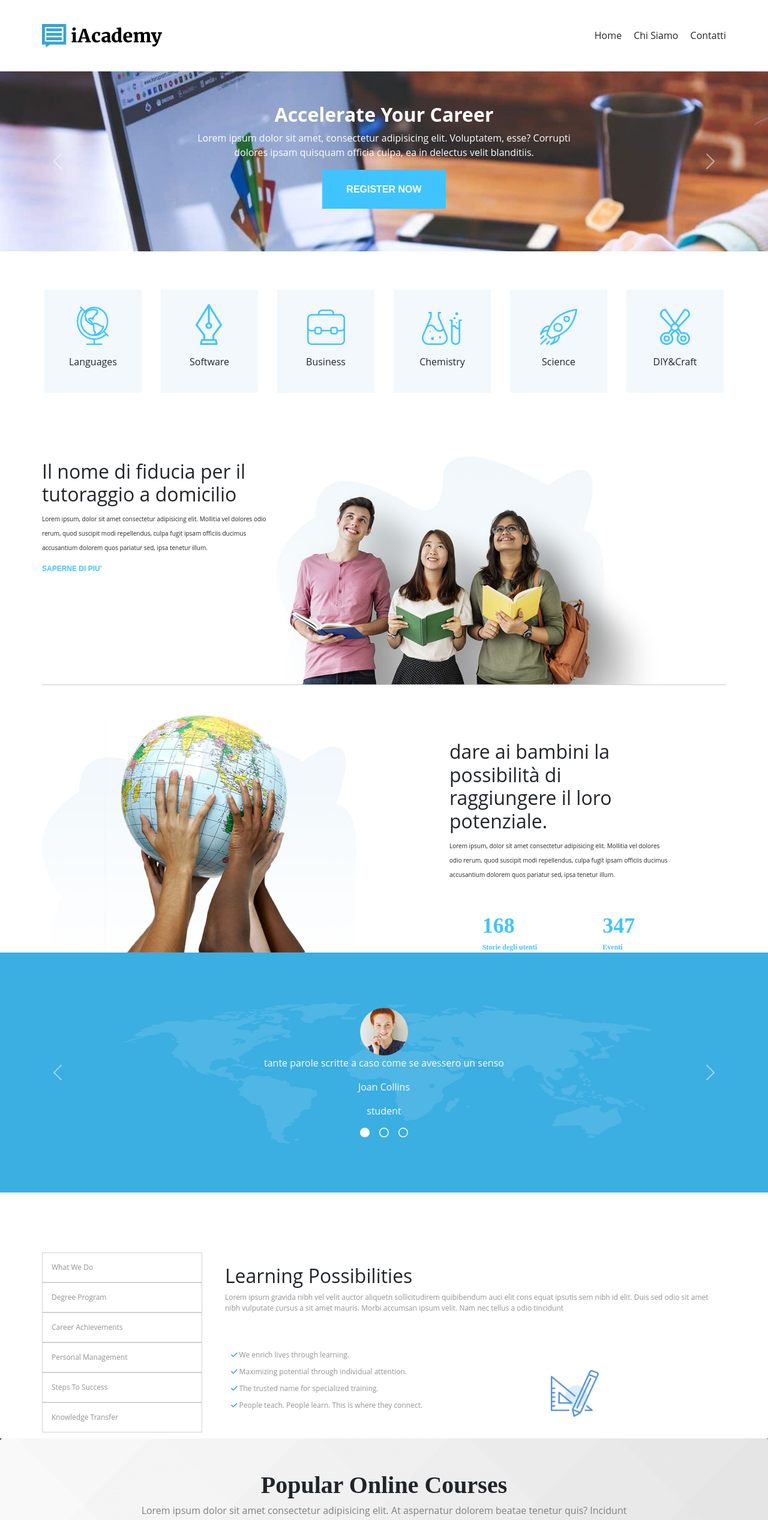
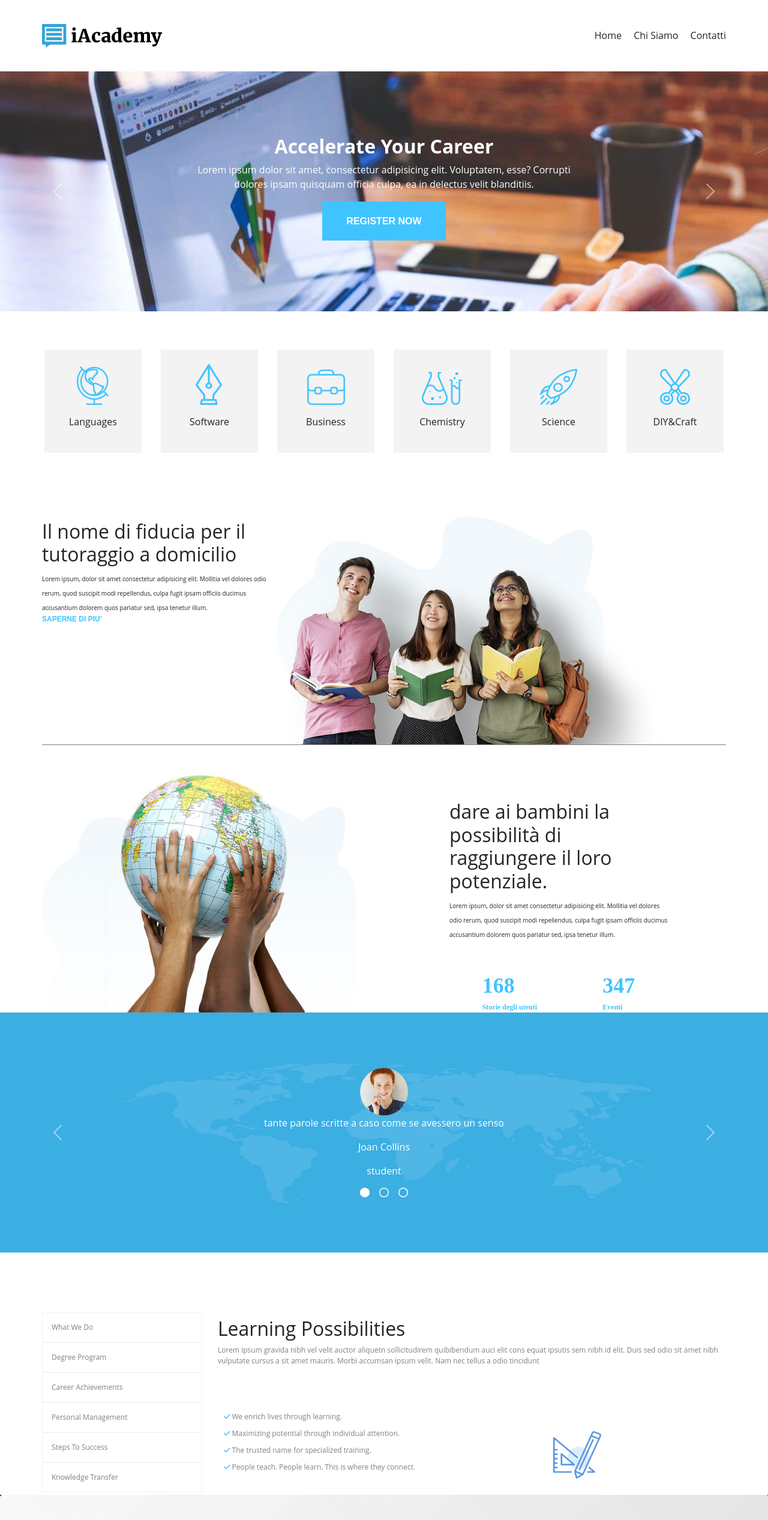
Before and after one commit to WalterCorsini/proj-html-vuejs, a Vue app: page / in a window 1280 px wide. Shown: the top 2534 px of the page at 60% size. Built offline with nearby package versions, Linux system fonts and the light colour scheme.

Commit message:
refactoring,nest,variables and use class of bootstrapp

```diff
--- a/src/components/AppButton.vue
+++ b/src/components/AppButton.vue
@@ -7,30 +7,30 @@ export default {
 </script>
 
 <template>
-    <div>
-        <a @click.prevent href="">
+    <div class="mb-1">
+        <a class="fw-bold" @click.prevent href="">
             {{ title }}
         </a>
     </div>
 </template>
 
 <style lang="scss" scoped>
+@use "../style/partials/variables" as *;
+
 div {
-    background-color: #40C4FF;
+    background-color: $primary-color;
     padding: 20px 40px;
-    margin-bottom: 10px;
     text-align: center;
     transition: 1s;
 
     &:hover {
-        background-color: #00aeff;
+        background-color: $dark-primary;
     }
 
     a {
         text-decoration: none;
-        font-weight: bold;
         font-family: sans-serif;
-        color: white;
+        color: $white;
     }
 }
 </style>
--- a/src/components/AppSmallButton.vue
+++ /dev/null
@@ -1,35 +0,0 @@
-<script>
-export default {
-    props: {
-        title: String,
-    }
-}
-</script>
-
-<template>
-    <div>
-        <a @click.prevent href="">
-            {{ title }}
-        </a>
-    </div>
-</template>
-
-<style lang="scss" scoped>
-div {
-    background-color: #40C4FF;
-    font-size: 10px;
-    text-align: center;
-    transition: 1s;
-
-    &:hover {
-        background-color: #00aeff;
-    }
-
-    a {
-        text-decoration: none;
-        font-weight: bold;
-        font-family: sans-serif;
-        color: white;
-    }
-}
-</style>
--- a/src/components/HeroHomePage.vue
+++ b/src/components/HeroHomePage.vue
@@ -56,13 +56,17 @@ export default {
 
 <template>
     <!-- section 1 -->
-    <div id="container-hero" class="carousel slide">
+    <div id="container-hero"
+    class="carousel slide h-100 w-100
+    d-flex flex-column justify-content-center align-items-center">
         <div class="carousel-inner">
-            <div v-for="curElem, index in arrayImgSection1" class="carousel-item"
+            <div v-for="curElem, index in arrayImgSection1" class="carousel-item h-100 w-100"
             :class="active === index ? 'active' : ''">
-            <img :src="getImage(curElem.img)" class="d-block w-100" alt="...">
-            <div class="hero-text">
-                <div class="small-container">
+            <img :src="getImage(curElem.img)" class="d-block w-100 h-100" alt="...">
+            <div class="hero-text
+            d-flex flex-column justify-content-center align-items-center
+            text-center w-100 h-100">
+                <div class="small-container w-50">
                     <h2><strong>{{ curElem.title }}</strong></h2>
                     <span>{{ curElem.subTitle }}</span>
                     <div class="btn">
@@ -87,42 +91,26 @@ export default {
 </template>
 
 <style scoped lang="scss">
+@use "../style/partials/variables" as *;
+
 #container-hero {
     position: relative;
-    display: flex;
-    flex-direction: column;
-    justify-content: center;
-    align-items: center;
-    width: 100%;
-    height: 100%;
     .carousel-inner{
         position: relative;
         width: 100%;
-        height: 300px;
+        height: 50vh;
         .carousel-item{
-                width: 100%;
-                height: 100%;
             img{
                 position: absolute;
                 top: 0;
                 left: 0;
-                width: 100%;
-                height: 100%;
                 object-fit: cover;
             }
             .hero-text{
-                display: flex;
-                flex-direction: column;
-                justify-content: center;
-                align-items: center;
                 position: relative;
                 z-index: 1;
-                width: 100%;
-                height: 100%;
-                color: white;
-                text-align: center;
+                color: $white;
                 .small-container{
-                    width: 50%;
                     .span{
                             font-family: ui-rounded;
                             font-weight: bold;
--- a/src/components/HomePageBestTutor.vue
+++ b/src/components/HomePageBestTutor.vue
@@ -57,6 +57,8 @@ export default {
 </template>
 
 <style lang="scss" scoped>
+@use "../style/partials/variables" as *;
+
 .container-fluid{
     padding:100px;
 }
@@ -73,11 +75,11 @@ export default {
 span{
     display: block;
     font-size: 12px;
-    color: grey;
+    color: $grey;
 }
 
 .name{
-    color: black;
+    color: $black;
     font-size: 20px;
     font-family: serif;
     font-weight: 600;
--- a/src/components/HomePageChildren.vue
+++ b/src/components/HomePageChildren.vue
@@ -25,16 +25,16 @@ export default {
                 </span>
                 <div class="d-flex justify-content-around">
                     <div class="count">
-                        <span class="mt-5 d-flex flex-column">
+                        <div class="mt-5 d-flex flex-column">
                             <a href="">168</a>
                             <span>Storie degli utenti</span>
-                        </span>
+                        </div>
                     </div>
                     <div class="count">
-                        <span class="mt-5 d-flex flex-column">
+                        <div class="mt-5 d-flex flex-column">
                             <a href="">347</a>
                             <span>Eventi</span>
-                        </span>
+                        </div>
                     </div>
                 </div>
             </div>
@@ -43,8 +43,10 @@ export default {
 </template>
 
 <style scoped lang="scss">
+@use "../style/partials/variables" as *;
+
 .container {
-    border-top: 1px solid rgb(201, 201, 201);
+    border-top: 1px solid $grey;
 
     span {
         font-size: 10px;
@@ -52,12 +54,11 @@ export default {
     img{
         width: 80%;
     }
-    .count span:first-child {
+    .count div:first-child {
         font-family: serif;
         font-size: 36px;
-        color: #40C4FF;
+        color: $primary-color;
         font-weight: 700;
-        display: block;
         cursor: pointer;
 
         span {
@@ -66,7 +67,7 @@ export default {
 
         a {
             text-decoration: none;
-            color: #40C4FF;
+            color: $primary-color;
         }
     }
 
--- a/src/components/HomePageTutor.vue
+++ b/src/components/HomePageTutor.vue
@@ -40,10 +40,10 @@ export default{
 
 <template>
     <!-- section icon -->
-    <div class="container">
+    <div class="container w-100">
         <div class="row justify-content-evenly mt-5">
             <div v-for="curElem in arrayIcon" class="d-flex flex-column justife-content-center align-items-center col-2 p-3">
-                <div class="icon d-flex flex-column justify-content-center align-items-center p-4">
+                <div class="icon d-flex flex-column justify-content-center align-items-center p-4 w-100">
                     <img :src="getImage(curElem.img)" alt="">
                     <span class="m-3">{{ curElem.name }}</span>
                 </div>
@@ -59,6 +59,7 @@ export default{
 </template>
 
 <style scoped lang="scss">
+@use "../style/partials/variables" as *;
 
 .fade-enter-active,
 .fade-leave-active {
@@ -70,7 +71,6 @@ export default{
   opacity: 0;
 }
     .container{
-        width: 100%;
         .col-2{
             img{
                 transition: 1s;
@@ -80,8 +80,7 @@ export default{
                 }
             }
             .icon{
-                width:100%;
-                background-color:#F2F8FC
+                background-color:$lightgrey;
             }
         }
     }
--- a/src/components/HomePageTutorAtHome.vue
+++ b/src/components/HomePageTutorAtHome.vue
@@ -20,21 +20,22 @@ export default {
                     ipsa tenetur illum.
                 </span>
                 <span class="mt-3">
-                    <a href="">SAPERNE DI PIU'</a>
+                    <a class="d-block" href="">SAPERNE DI PIU'</a>
                 </span>
             </div>
             <div class="col-7">
-                <img src="../assets/img/home-page/_3.jpg" alt="">
+                <img class="w-100" src="../assets/img/home-page/_3.jpg" alt="">
             </div>
         </div>
     </div>
 </template>
 
 <style scoped lang="scss">
+@use "../style/partials/variables" as *;
+
 .container {
     .row{
         --bs-gutter-x: 0 ;
-    }
         span{
             font-size: 10px;
         }
@@ -42,20 +43,17 @@ export default {
             font-family: sans-serif;
             font-weight: 800;
             font-size: 12px;
-        display: block;
             cursor: pointer;
             a {
                 text-decoration: none;
-            color: #40C4FF;
-        }
+                color: $primary-color;
                 &:hover::after {
                     content: " >";
-            color: #40C4FF;
+                    color: $primary-color;
+                }
             }
 
         }
-    img{
-        width:100%;
-    };
+    }
 }
 </style>
--- a/src/components/HomePageWhatWeDo.vue
+++ b/src/components/HomePageWhatWeDo.vue
@@ -87,17 +87,17 @@ export default {
 </script>
 
 <template>
-    <div class="container">
+    <div class="container mb-1">
         <div v-for="curElem, index in listArray" class="row">
             <div @click.stop="active = index" class="col-3">
-                <span >
-                    {{ curElem.name}}
+                <span class="d-block">
+                    {{ curElem.name }}
                 </span>
             </div>
-            <div v-if="active === index" class="col-9 info">
+            <div v-if="active === index" class="col-9 info h-100 p-2">
                 <h2>{{ curElem.title }}</h2>
                 <p>{{ curElem.text }}</p>
-                <div class="list d-flex align-items-end">
+                <div class="list d-flex align-items-end w-100">
                     <div class="list-item col-8">
                         <span v-for="curItem, index in curElem.list"><i class="fa-solid fa-check"></i> {{ curItem
                             }}</span>
@@ -112,32 +112,30 @@ export default {
 </template>
 
 <style lang="scss" scoped>
+@use "../style/partials/variables" as *;
+
 .container {
     position: relative;
-    margin-bottom: 10px;
-}
 
     span,
     p {
         font-size: 12px;
         font-weight: 500;
-    color: rgb(146, 146, 146);
-    ;
+        color: $grey;
     }
 
     .col-3 span {
-    border: 1px solid rgb(209, 209, 209);
-    display: block;
+        border: 1px solid $lightgrey;
         padding: 15px;
         transition: 0.5s;
         font-size: 12px;
         font-weight: 500;
-    color: rgb(146, 146, 146);
+        color: $grey;
 
         &:hover {
             transition: 1s;
-        color: #31A2D6;
-        border-left: 8px solid #31A2D6;
+            color: $primary_color;
+            border-left: 8px solid $primary_color;
         }
     }
 
@@ -146,26 +144,25 @@ p {
         position: absolute;
         top: 0;
         right: 0;
-    padding: 20px;
-    height: 100%;
 
         span {
             display: block;
             margin: 10px;
 
             i {
-            color: #31A2D6;
+                color: $primary-color;
             }
         }
 
         .list {
-        width: 100%;
             height: 60%;
             position: relative;
+
             img {
                 width: 80px;
             }
         }
 
     }
+}
 </style>
--- a/src/style/partials/_variables.scss
+++ b/src/style/partials/_variables.scss
@@ -1,2 +1,7 @@
 
-$primary-color: #40C4FF;
+$primary-color: rgb(64, 196, 255);
+$dark-primary: rgb(0, 174, 255);;
+$grey:rgb(128, 128, 128);
+$lightgrey: rgb(243, 243, 243);
+$white: rgb(255, 255, 255);
+$black: rgb(0, 0, 0);
```
Also changed, not shown: src/components/HomePageOnlineCourses.vue (+13 -26 lines), src/components/HomePagePricing.vue (+14 -22 lines), src/components/HomePageStudent.vue (+7 -17 lines). Lines whose indentation alone changed are shown as unchanged.
